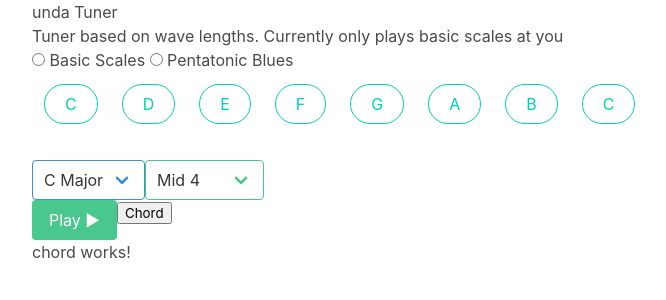
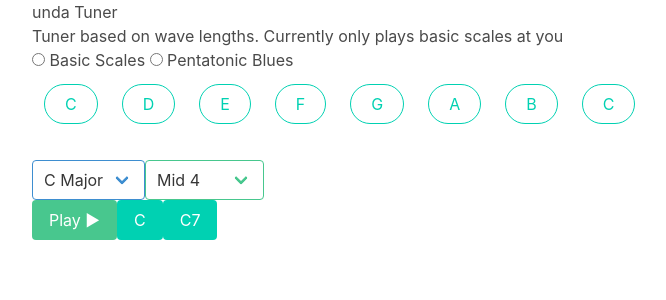
Before and after one commit to oldManLemon/undaTuner, an Angular app: page / in a window 1280 px wide. Shown: the top 300 px of the page, without its empty margins (32-698 px from the left). Built offline with nearby package versions, Linux system fonts and the light colour scheme.

Commit message:
chords implemented

```diff
--- a/src/app/app.component.html
+++ b/src/app/app.component.html
@@ -5,8 +5,10 @@
 
 
     <app-scaletype (typeSelected)=typeOfScale($event)></app-scaletype>
-    <div class="columns is-gapless"> <app-buttons (touched)="playNote($event)" *ngFor='let note of scale; let i = index' [middleC]='middleC'
-        [note]='note' [i]='i'></app-buttons></div>
+    <div class="columns is-gapless">
+        <app-buttons (touched)="playNote($event)" *ngFor='let note of scale; let i = index' [middleC]='middleC'
+            [note]='note' [i]='i'></app-buttons>
+    </div>
 
 
     <div>
@@ -17,8 +19,8 @@
 
 
         <button class="button is-success" (click)='playScale()'>Play &#9658; </button>
-        <button (click)='playChord()'>Chord</button>
-        <app-chord></app-chord>
+        <!-- <button (click)='dirty()'>Chord</button> -->
+        <app-chord [scale]='scale' [range]='range'></app-chord>
 
     </div>
 </div>
--- a/src/app/app.component.ts
+++ b/src/app/app.component.ts
@@ -1,6 +1,6 @@
 import { Component } from '@angular/core';
 import * as Tone from 'tone';
-import { delay, midScaleFinder, playSound } from './functions/basics';
+import { delay, midScaleFinder, playSound, playChord } from './functions/basics';
 import { scaleMidError, scaleNotEight } from './functions/errors'
 
 
@@ -34,15 +34,16 @@ export class AppComponent {
 
   }
 
+
   selectScale(scale: string[]) {
     this.scale = scale;
     this.middleC = midScaleFinder(this.scale)
   }
 
   typeOfScale(scaleTypeName: string) {
-    ///console.log(scaleTypeName);
+
     this.scaleTypeChoice = scaleTypeName;
-    //console.log(this.scaleTypeChoice);
+
   }
 
   rangeSelector(range: number) {
@@ -51,19 +52,14 @@ export class AppComponent {
 
 
   playNote(pair: [string, number, number?]) {
-
     var note = pair[0];
     var index = pair[1];
     var localMidC = pair[2];
     let range = this.range;
-
     //Catch the scale error: Error reports in console and disables buttons
     if (scaleMidError(localMidC)) {
       return console.error(`An error has occured please chose another scale!`)
     }
-
-
-
     //sort out if range should be plus one or not
     if (index >= localMidC) {
       range++;
@@ -73,25 +69,30 @@ export class AppComponent {
 
     } else {
       console.log(`Playing: ${note}${range}`);
-      playSound(note,range, '8n');
+      playSound(note, range, '8n');
 
     }
   }
-  playChord() {
-    let chordArray = []
-    let scaleOfDoom = this.scale;
-    let lengthOfScale = this.scale.length;
-    console.log(this.scale)
-    for (let note = 0; note < lengthOfScale; note++) {
-      if (note == 0 || note == 2 ||note == 4) {
-        console.log(scaleOfDoom[note])
-        chordArray.push(scaleOfDoom[note]);
-      }
-    }
-    for(let i = 0; i< chordArray.length; i++){
-      playSound(chordArray[i], this.range);
-    }
-  }
+  //Refactor this out to a range of chord structures
+  // playChord() {
+  //   let chordArray = []
+  //   let scaleOfDoom = this.scale;
+  //   let lengthOfScale = this.scale.length;
+  //   console.log(this.scale)
+  //   for (let note = 0; note < lengthOfScale; note++) {
+  //     if (note == 0 || note == 2 || note == 4) {
+  //       console.log(scaleOfDoom[note])
+  //       chordArray.push(scaleOfDoom[note]);
+  //     }
+  //   }
+  //   for (let i = 0; i < chordArray.length; i++) {
+  //     playSound(chordArray[i], this.range);
+  //   }
+  // }
+
+
+
+
   async playScale() {
     let middleOfScale: number;
     //Catch if scale is greater than 8
@@ -105,7 +106,7 @@ export class AppComponent {
       if (note == middleOfScale) {
         range++;
       }
-      playSound(this.scale[note],range);
+      playSound(this.scale[note], range);
       console.log(this.scale[note] + range);
       await delay(500);
     }
--- a/src/app/components/chord/chord.component.html
+++ b/src/app/components/chord/chord.component.html
@@ -1 +1 @@
-<p>chord works!</p>
+<button class='button is-primary' *ngFor="let chord of chordsAvailable" (click)=chordClick([chord.id],[chord.keys])>{{scale[0]}}{{chord.name}}</button>
--- a/src/app/components/chord/chord.component.ts
+++ b/src/app/components/chord/chord.component.ts
@@ -1,15 +1,44 @@
-import { Component, OnInit } from '@angular/core';
-
+import { Component, OnInit, Input, EventEmitter,Output } from '@angular/core';
+import { ChordTypes } from '../../models/scales.model'
+import { ScalesService } from '../../services/scales.service'
+import { playChord } from '../../functions/basics'
 @Component({
   selector: 'app-chord',
   templateUrl: './chord.component.html',
   styleUrls: ['./chord.component.scss']
 })
 export class ChordComponent implements OnInit {
+@Input() scale: string[]
+@Input() range: number;
+//@Output() typeSelected = new EventEmitter<string>();
 
-  constructor() { }
+
+  chordsAvailable: Array<ChordTypes>;
+  defaultSelection: string;
+
+
+  constructor(private chords: ScalesService) {
+
+    this.chordsAvailable = chords.getChords(); //Grab the model for the data
+    //console.log(this.chordsAvailable)
+
+
+
+
+    //console.log(this.typeAvailable[0]['id'])
+    //this.defaultSelection = this.typeAvailable[0]['id'];
+  }
 
   ngOnInit() {
+
+
   }
 
+  chordClick(id:string, chordSequence:number[]){
+    //console.log(id);
+    //console.log(chordSequence);
+    playChord(id,this.scale,this.range,chordSequence);
+    //playChord(typeOfChord: string, scale: string[], range: number, length?: string): void
+
+  }
 }
--- a/src/app/components/scaletype/scaletype.component.ts
+++ b/src/app/components/scaletype/scaletype.component.ts
@@ -29,7 +29,7 @@ export class ScaletypeComponent implements OnInit {
 
     this.typeSelected.emit(data)
 
-    console.log("onSelect", data);
+    //console.log("onSelect", data);
 
     this.types.changeScaleTypeState(data);
   }
--- a/src/app/functions/basics.ts
+++ b/src/app/functions/basics.ts
@@ -1,34 +1,54 @@
 import * as Tone from 'tone';
-let synth:any;
+let synth: any;
 
 synth = new Tone.PolySynth().toMaster();
 
-export function playSound(sound:string, range:number, length?:string) {
-  if(length){
+export function playSound(sound: string, range: number, length?: string) {
+  if (length) {
     synth.triggerAttackRelease(sound + range, length);
-  }else{
+  } else {
     synth.triggerAttackRelease(sound + range, '8n'); //Default length of 8n
   }
 
 }
 
+
+export function playChord(typeOfChord: string, scale: string[], range: number, playableNotes: any, length?: string) {
+  let chordArray = []
+  let strangeArray = playableNotes[0]; //Keeps acting as an object
+  let arrayLength = playableNotes[0].length;
+
+  for (let i = 0; i < arrayLength; i++) {
+    let x = strangeArray[i]
+
+    chordArray.push(scale[x])
+  }
+  console.info(`The Chord you play contains these notes ${chordArray}`)
+  for (let i = 0; i < chordArray.length; i++) {
+    playSound(chordArray[i], range);
+  }
+
+}
+
+
+
 export function delay(ms: number) {
   return new Promise(resolve => setTimeout(resolve, ms));
 }
 
-export function midScaleFinder(scale:String[]){
+export function midScaleFinder(scale: String[]) {
   // if scale has a c use basic method
   let length = scale.length;
-    for(let note =0; note < length; note++ ){
+  for (let note = 0; note < length; note++) {
     if (scale[note] === 'C' || scale[note] === 'C#' || scale[note] === 'Cb') {
       if (note != 0) {
         //Only when reaching the next C in the scale should the range be increased
         return note; //Return the index where C is
       }
-      }else if(scale[note] === 'B' || scale[note] === 'B#' || scale[note] === 'Bb'){
-        if (scale[note+1] != 'A' || scale[note+1] != 'A#' || scale[note+1] != 'Ab'){
-          return note +1; //Rare, still needs plus 1 to account for missing C
-        }else if(scale[note] === 'A' || scale[note] === 'A#' || scale[note] === 'Ab'){
+    } else if (scale[note] === 'B' || scale[note] === 'B#' || scale[note] === 'Bb') {
+      if (scale[note + 1] != 'A' || scale[note + 1] != 'A#' || scale[note + 1] != 'Ab') {
+        return note + 1; //Rare, still needs plus 1 to account for missing C
+      } else if (scale[note] === 'A' || scale[note] === 'A#' || scale[note] === 'Ab') {
         return note + 1; //Plus 1 is because you have to keep A and B in the same range
       }
     }
--- a/src/app/models/scales.model.ts
+++ b/src/app/models/scales.model.ts
@@ -15,3 +15,8 @@ export class ScaleTypes{
     id:string;
     name: string;
 }
+export class ChordTypes{
+    id:string;
+    name:string;
+    keys: number[]
+}
--- a/src/app/services/scales.service.ts
+++ b/src/app/services/scales.service.ts
@@ -43,6 +43,17 @@ export class ScalesService {
     }
   }
 
+
+  getChords(){
+    return[
+      {id:'root',name:'', keys:[0,2,4]},
+      {id:'7th',name:'7', keys:[0,2,4,6]},
+      //{id:'root',name:'', keys:[0,2,4]},
+
+    ]
+
+  }
+
   getScaleTypes() {
     return [
       { id: 'basics', name: 'Basic Scales' },
@@ -71,6 +82,7 @@ export class ScalesService {
     ]
   }
 
+
   getBasicBluesScales() {
     return [
 
@@ -91,4 +103,6 @@ export class ScalesService {
 
     ] //Difficulty here is there is sometimes not a middle C so will need to guess where that is.
   }
+
+
 }
```
Lines whose indentation alone changed are shown as unchanged.
